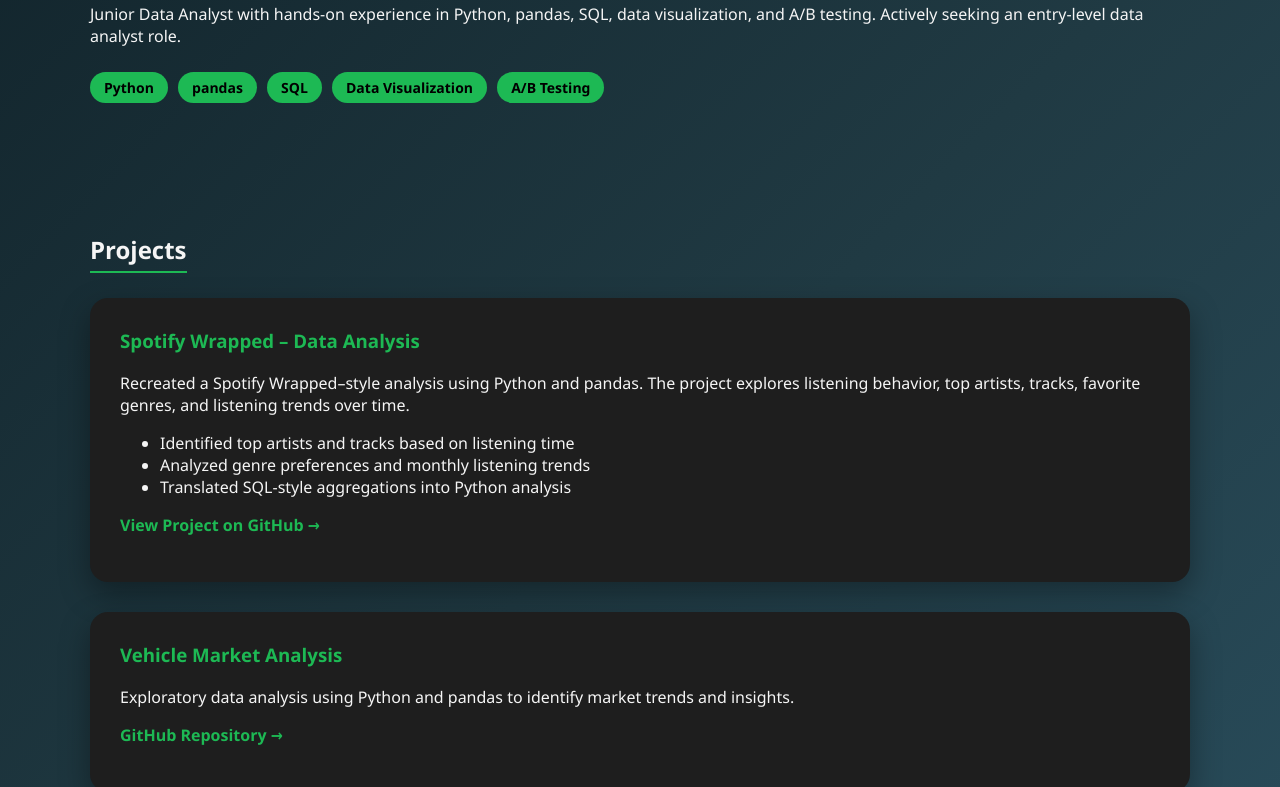
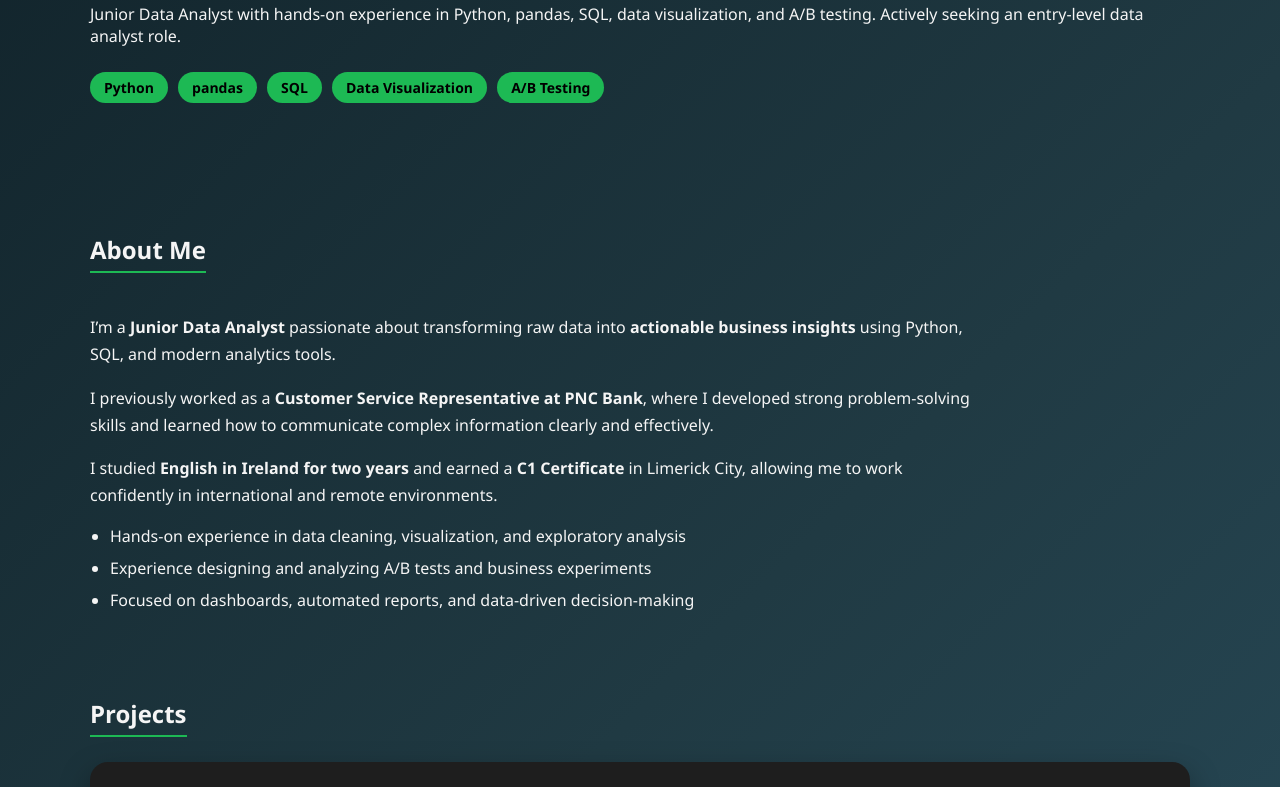
Before and after one commit to innaqui/innaqui.github.io, a plain HTML site: page index.html in a window 1280 px wide. Shown: the part 404-1191 px from the top of the page. Drawn offline with Linux system fonts and the light colour scheme.

Commit message:
Update index.html

```diff
--- a/index.html
+++ b/index.html
@@ -51,6 +51,25 @@
             border-bottom: 2px solid #1db954;
             display: inline-block;
             padding-bottom: 5px;
+        }
+
+        /* ABOUT */
+        .about {
+            max-width: 900px;
+        }
+
+        .about p {
+            line-height: 1.7;
+            margin-bottom: 16px;
+        }
+
+        .about ul {
+            margin-top: 15px;
+            padding-left: 20px;
+        }
+
+        .about li {
+            margin-bottom: 10px;
         }
 
         /* PROJECT CARDS */
@@ -133,6 +152,34 @@
         </div>
     </div>
 
+    <!-- ABOUT ME -->
+    <h2>About Me</h2>
+
+    <div class="about">
+        <p>
+            I’m a <strong>Junior Data Analyst</strong> passionate about transforming raw data into
+            <strong>actionable business insights</strong> using Python, SQL, and modern analytics tools.
+        </p>
+
+        <p>
+            I previously worked as a <strong>Customer Service Representative at PNC Bank</strong>,
+            where I developed strong problem-solving skills and learned how to communicate complex
+            information clearly and effectively.
+        </p>
+
+        <p>
+            I studied <strong>English in Ireland for two years</strong> and earned a
+            <strong>C1 Certificate</strong> in Limerick City, allowing me to work confidently in
+            international and remote environments.
+        </p>
+
+        <ul>
+            <li>Hands-on experience in data cleaning, visualization, and exploratory analysis</li>
+            <li>Experience designing and analyzing A/B tests and business experiments</li>
+            <li>Focused on dashboards, automated reports, and data-driven decision-making</li>
+        </ul>
+    </div>
+
     <!-- PROJECTS -->
     <h2>Projects</h2>
 
```
